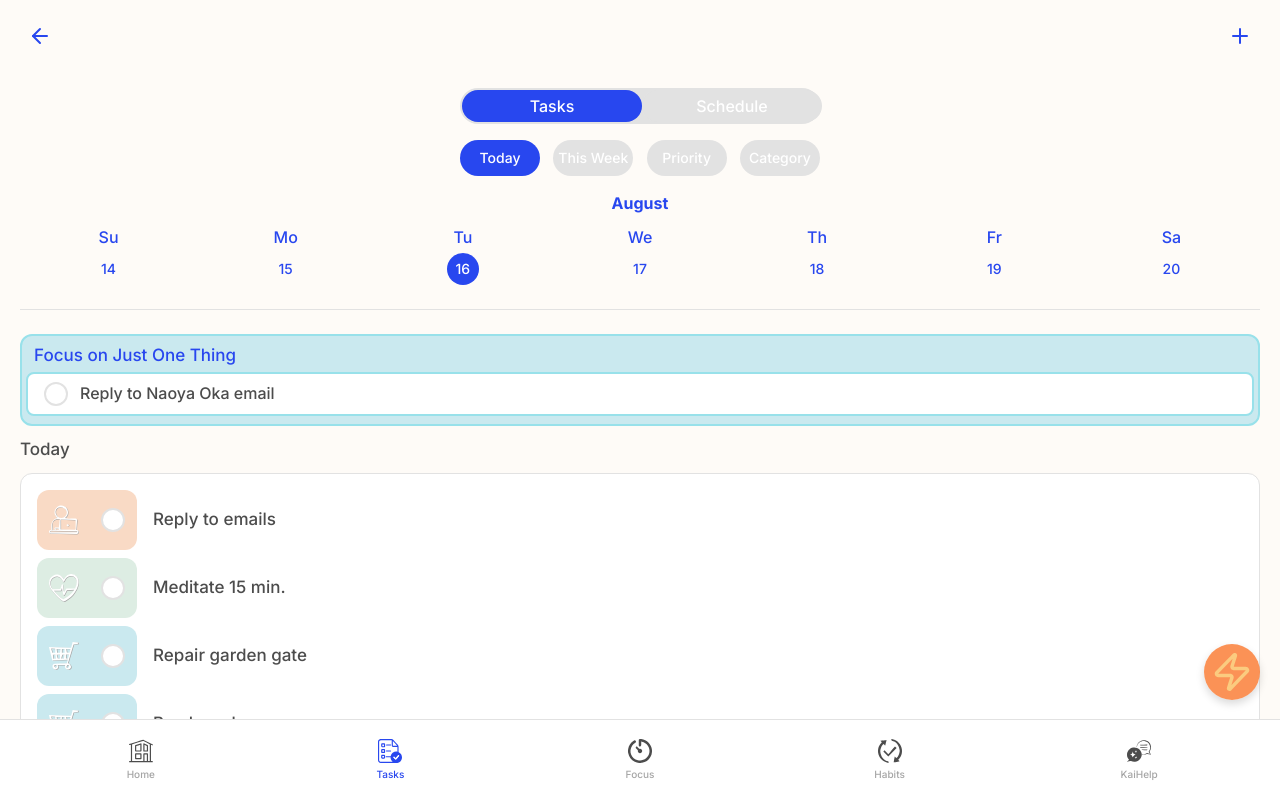
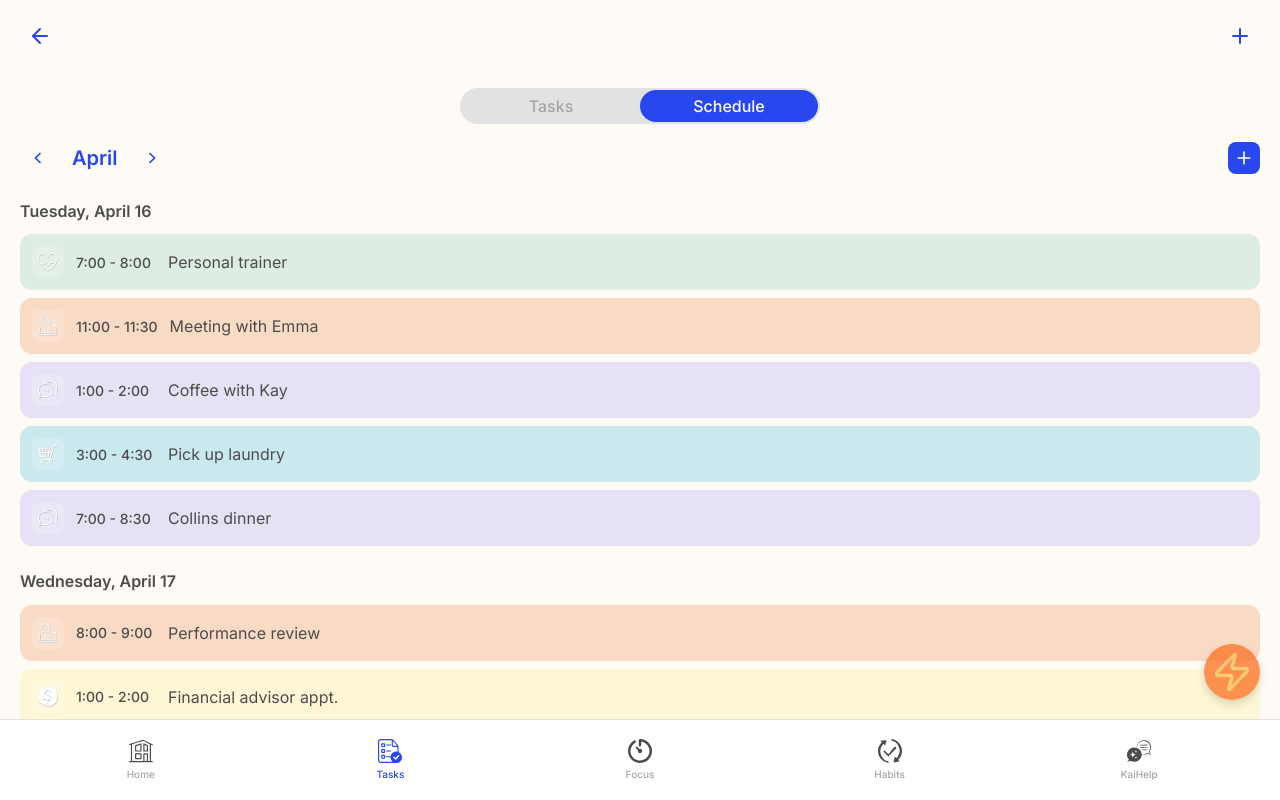
Before and after one commit to 100percentmaxx/joidu-adhd-app, a Next.js app: page /tasks in a window 1280 px wide. Both pictures are taken after a click on the button "Schedule". Shown: the top 800 px of the page. Built offline with nearby package versions, Linux system fonts and the light colour scheme.

Commit message:
Make updates to KaiHelp screens Dark Mode

```diff
--- a/src/app/tasks/page.tsx
+++ b/src/app/tasks/page.tsx
@@ -8,6 +8,7 @@ import LightningFAB from '@/components/ui/LightningFAB'
 type FilterType = 'all' | 'today' | 'week' | 'priority' | 'category'
 type Category = 'work' | 'health' | 'personal' | 'social' | 'creative' | 'finance'
 type Priority = 'low' | 'medium' | 'high'
+type ViewType = 'tasks' | 'schedule'
 
 interface Task {
   id: string
@@ -18,11 +19,22 @@ interface Task {
   section: 'focus' | 'today' | 'tomorrow'
 }
 
+interface ScheduleEvent {
+  id: string
+  title: string
+  startTime: string // "7:00"
+  endTime: string   // "8:00"
+  date: string      // "2024-04-16"
+  category: Category
+  icon?: string     // icon name from joidu-icons
+}
+
 export default function Tasks() {
   const router = useRouter()
   const currentDate = new Date()
   const [completedTasks, setCompletedTasks] = useState<Record<string, boolean>>({})
   const [activeFilter, setActiveFilter] = useState<FilterType>('today')
+  const [activeView, setActiveView] = useState<ViewType>('tasks')
 
   // Define task data with categories, priorities, and dates
   const allTasks: Task[] = [
@@ -81,6 +93,103 @@ export default function Tasks() {
       priority: 'high',
       dueDate: new Date(currentDate.getTime() + 24 * 60 * 60 * 1000), // Tomorrow
       section: 'tomorrow'
+    }
+  ]
+
+  // Sample schedule events data
+  const scheduleEvents: ScheduleEvent[] = [
+    // Tuesday, April 16
+    {
+      id: 'e1',
+      title: 'Personal trainer',
+      startTime: '7:00',
+      endTime: '8:00',
+      date: '2024-04-16',
+      category: 'health',
+      icon: 'health.svg'
+    },
+    {
+      id: 'e2',
+      title: 'Meeting with Emma',
+      startTime: '11:00',
+      endTime: '11:30',
+      date: '2024-04-16',
+      category: 'work',
+      icon: 'work.svg'
+    },
+    {
+      id: 'e3',
+      title: 'Coffee with Kay',
+      startTime: '1:00',
+      endTime: '2:00',
+      date: '2024-04-16',
+      category: 'social',
+      icon: 'social.svg'
+    },
+    {
+      id: 'e4',
+      title: 'Pick up laundry',
+      startTime: '3:00',
+      endTime: '4:30',
+      date: '2024-04-16',
+      category: 'personal',
+      icon: 'personal.svg'
+    },
+    {
+      id: 'e5',
+      title: 'Collins dinner',
+      startTime: '7:00',
+      endTime: '8:30',
+      date: '2024-04-16',
+      category: 'social',
+      icon: 'social.svg'
+    },
+    // Wednesday, April 17
+    {
+      id: 'e6',
+      title: 'Performance review',
+      startTime: '8:00',
+      endTime: '9:00',
+      date: '2024-04-17',
+      category: 'work',
+      icon: 'work.svg'
+    },
+    {
+      id: 'e7',
+      title: 'Financial advisor appt.',
+      startTime: '1:00',
+      endTime: '2:00',
+      date: '2024-04-17',
+      category: 'finance',
+      icon: 'finance.svg'
+    },
+    // Thursday, April 18
+    {
+      id: 'e8',
+      title: 'Work on presentation',
+      startTime: '3:00',
+      endTime: '4:30',
+      date: '2024-04-18',
+      category: 'work',
+      icon: 'work.svg'
+    },
+    {
+      id: 'e9',
+      title: 'Racquet ball w/ Curtis',
+      startTime: '5:00',
+      endTime: '6:00',
+      date: '2024-04-18',
+      category: 'health',
+      icon: 'health.svg'
+    },
+    {
+      id: 'e10',
+      title: 'Oil painting class',
+      startTime: '6:30',
+      endTime: '8:00',
+      date: '2024-04-18',
+      category: 'creative',
+      icon: 'creative.svg'
     }
   ]
 
@@ -363,6 +472,167 @@ export default function Tasks() {
   // Generate calendar dates for the week
   const weekDates = [14, 15, 16, 17, 18, 19, 20]
 
+  // Schedule functions
+  const groupEventsByDay = () => {
+    return scheduleEvents.reduce((groups, event) => {
+      const eventDate = new Date(event.date)
+      const dayKey = eventDate.toLocaleDateString('en-US', {
+        weekday: 'long',
+        month: 'long',
+        day: 'numeric'
+      })
+
+      if (!groups[dayKey]) {
+        groups[dayKey] = []
+      }
+      groups[dayKey].push(event)
+      return groups
+    }, {} as Record<string, ScheduleEvent[]>)
+  }
+
+  const renderScheduleEvent = (event: ScheduleEvent) => {
+    const categoryInfo = categoryData[event.category]
+    return (
+      <div
+        key={event.id}
+        className="flex items-center transition-all duration-200 hover:scale-105 cursor-pointer"
+        style={{
+          backgroundColor: categoryInfo.color,
+          borderRadius: '12px',
+          padding: '12px',
+          marginBottom: '8px'
+        }}
+        onClick={() => {
+          // Handle event click - could navigate to event detail
+          console.log('Event clicked:', event.title)
+        }}
+      >
+        {/* Category Icon */}
+        <div
+          className="flex items-center justify-center"
+          style={{
+            width: '32px',
+            height: '32px',
+            backgroundColor: 'rgba(255, 255, 255, 0.2)',
+            borderRadius: '8px',
+            marginRight: '12px'
+          }}
+        >
+          <img
+            src={categoryInfo.icon}
+            alt={event.category}
+            style={{ width: '20px', height: '20px' }}
+          />
+        </div>
+
+        {/* Time Range */}
+        <div
+          style={{
+            color: 'var(--text-primary)',
+            fontSize: '14px',
+            fontWeight: '500',
+            minWidth: '80px',
+            marginRight: '12px'
+          }}
+        >
+          {event.startTime} - {event.endTime}
+        </div>
+
+        {/* Event Title */}
+        <div
+          style={{
+            color: 'var(--text-primary)',
+            fontSize: '16px',
+            fontWeight: '400',
+            flex: 1
+          }}
+        >
+          {event.title}
+        </div>
+      </div>
+    )
+  }
+
+  const renderScheduleView = () => {
+    const groupedEvents = groupEventsByDay()
+
+    return (
+      <div className="px-5 space-y-6">
+        {/* Month Navigation Header */}
+        <div className="flex items-center justify-between mb-6">
+          <div className="flex items-center">
+            <button
+              className="p-2"
+              style={{ color: 'var(--primary-blue)' }}
+            >
+              <svg width="20" height="20" viewBox="0 0 24 24" fill="none" stroke="currentColor" strokeWidth="2">
+                <polyline points="15,18 9,12 15,6"></polyline>
+              </svg>
+            </button>
+            <h2 style={{
+              color: 'var(--primary-blue)',
+              fontSize: '20px',
+              fontWeight: '600',
+              margin: '0 16px'
+            }}>
+              April
+            </h2>
+            <button
+              className="p-2"
+              style={{ color: 'var(--primary-blue)' }}
+            >
+              <svg width="20" height="20" viewBox="0 0 24 24" fill="none" stroke="currentColor" strokeWidth="2">
+                <polyline points="9,18 15,12 9,6"></polyline>
+              </svg>
+            </button>
+          </div>
+          <button
+            onClick={() => router.push('/add-task')}
+            className="flex items-center justify-center"
+            style={{
+              width: '32px',
+              height: '32px',
+              backgroundColor: 'var(--primary-blue)',
+              borderRadius: '8px',
+              border: 'none',
+              cursor: 'pointer'
+            }}
+          >
+            <Plus className="w-5 h-5" style={{ color: 'white' }} />
+          </button>
+        </div>
+
+        {/* Events by Day */}
+        {Object.entries(groupedEvents).length === 0 ? (
+          <div className="text-center py-8">
+            <p style={{ color: 'var(--text-secondary)', fontSize: '16px' }}>
+              No events scheduled
+            </p>
+          </div>
+        ) : (
+          Object.entries(groupedEvents).map(([dayKey, events]) => (
+            <div key={dayKey} className="animate-fadeIn">
+              <h3
+                style={{
+                  color: 'var(--text-primary)',
+                  fontSize: '16px',
+                  fontWeight: '600',
+                  marginBottom: '12px',
+                  marginTop: dayKey === Object.keys(groupedEvents)[0] ? '0' : '24px'
+                }}
+              >
+                {dayKey}
+              </h3>
+              <div>
+                {events.map(event => renderScheduleEvent(event))}
+              </div>
+            </div>
+          ))
+        )}
+      </div>
+    )
+  }
+
   return (
     <div className="min-h-screen" style={{ backgroundColor: 'var(--background)' }}>
       <style jsx>{`
@@ -397,42 +667,65 @@ export default function Tasks() {
         </button>
       </div>
 
-      {/* Tasks/Schedule Slider */}
+      {/* Tasks/Schedule Toggle */}
       <div className="flex flex-col items-center px-5 py-4">
         <div className="relative" style={{ width: '360px', height: '36px', backgroundColor: 'var(--button-secondary-bg)', borderRadius: '18px', padding: '2px' }}>
-          <button
-            className="slider-button absolute text-white font-medium"
+          {/* Sliding Background */}
+          <div
+            className="absolute transition-all duration-300 ease-in-out"
             style={{
-              width: '180px',
+              width: '178px',
               height: '32px',
               backgroundColor: 'var(--primary-blue)',
+              borderRadius: '16px',
+              left: activeView === 'tasks' ? '2px' : '180px',
+              top: '2px'
+            }}
+          />
+          {/* Tasks Button */}
+          <button
+            onClick={() => setActiveView('tasks')}
+            className="absolute transition-all duration-300 ease-in-out z-10"
+            style={{
+              width: '178px',
+              height: '32px',
+              backgroundColor: 'transparent',
               left: '2px',
               top: '2px',
               fontSize: '16px',
               fontWeight: '500',
-              borderRadius: '16px'
+              borderRadius: '16px',
+              border: 'none',
+              cursor: 'pointer',
+              color: activeView === 'tasks' ? 'white' : 'var(--text-secondary)'
             }}
           >
             Tasks
           </button>
+          {/* Schedule Button */}
           <button
-            className="slider-button absolute text-white font-medium"
+            onClick={() => setActiveView('schedule')}
+            className="absolute transition-all duration-300 ease-in-out z-10"
             style={{
-              width: '180px',
+              width: '178px',
               height: '32px',
-              backgroundColor: 'var(--button-secondary-bg)',
-              left: '182px',
+              backgroundColor: 'transparent',
+              left: '180px',
               top: '2px',
               fontSize: '16px',
               fontWeight: '500',
-              borderRadius: '16px'
+              borderRadius: '16px',
+              border: 'none',
+              cursor: 'pointer',
+              color: activeView === 'schedule' ? 'white' : 'var(--text-secondary)'
             }}
           >
             Schedule
           </button>
         </div>
 
-        {/* Filter Buttons */}
+        {/* Filter Buttons - Only show for Tasks view */}
+        {activeView === 'tasks' && (
           <div className="flex justify-between mt-4" style={{ width: '360px' }}>
             <button
               onClick={() => setActiveFilter('today')}
@@ -487,8 +780,12 @@ export default function Tasks() {
               Category
             </button>
           </div>
+        )}
       </div>
 
+      {/* Main Content - Conditional Rendering */}
+      {activeView === 'tasks' ? (
+        <>
           {/* Calendar */}
           <div className="px-5 mb-6">
             <div className="text-center mb-3">
@@ -607,6 +904,11 @@ export default function Tasks() {
               </button>
             </div>
           </div>
+        </>
+      ) : (
+        /* Schedule View */
+        renderScheduleView()
+      )}
 
       {/* Bottom spacing for navigation */}
       <div className="h-20"></div>
```
Lines whose indentation alone changed are shown as unchanged.
